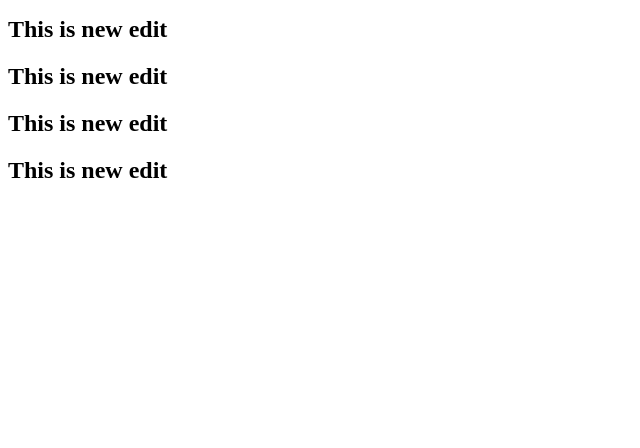
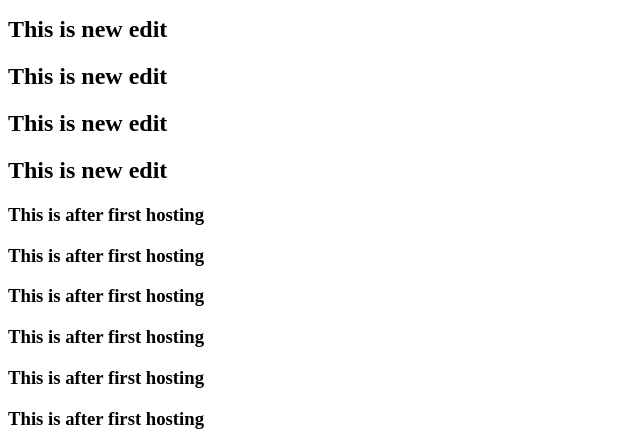
Before and after one commit to ghanashyamkamath/sample, a plain HTML site: page hey.html in a window 1280 px wide. Shown: the part 506-954 px from the top of the page, without its empty margins (0-640 px from the left). Before the commit the page ends 800 px from the top, so only its background shows below. Drawn offline with Linux system fonts and the light colour scheme.

Commit message:
Sixth commit

```diff
--- a/hey.html
+++ b/hey.html
@@ -15,5 +15,13 @@
     <h2>This is new edit</h2>
     <h2>This is new edit</h2>
 
+    <h3>This is after first hosting</h3>
+    <h3>This is after first hosting</h3>
+    <h3>This is after first hosting</h3>
+    <h3>This is after first hosting</h3>
+    <h3>This is after first hosting</h3>
+    <h3>This is after first hosting</h3>
+
+
 </body>
 </html>
```
